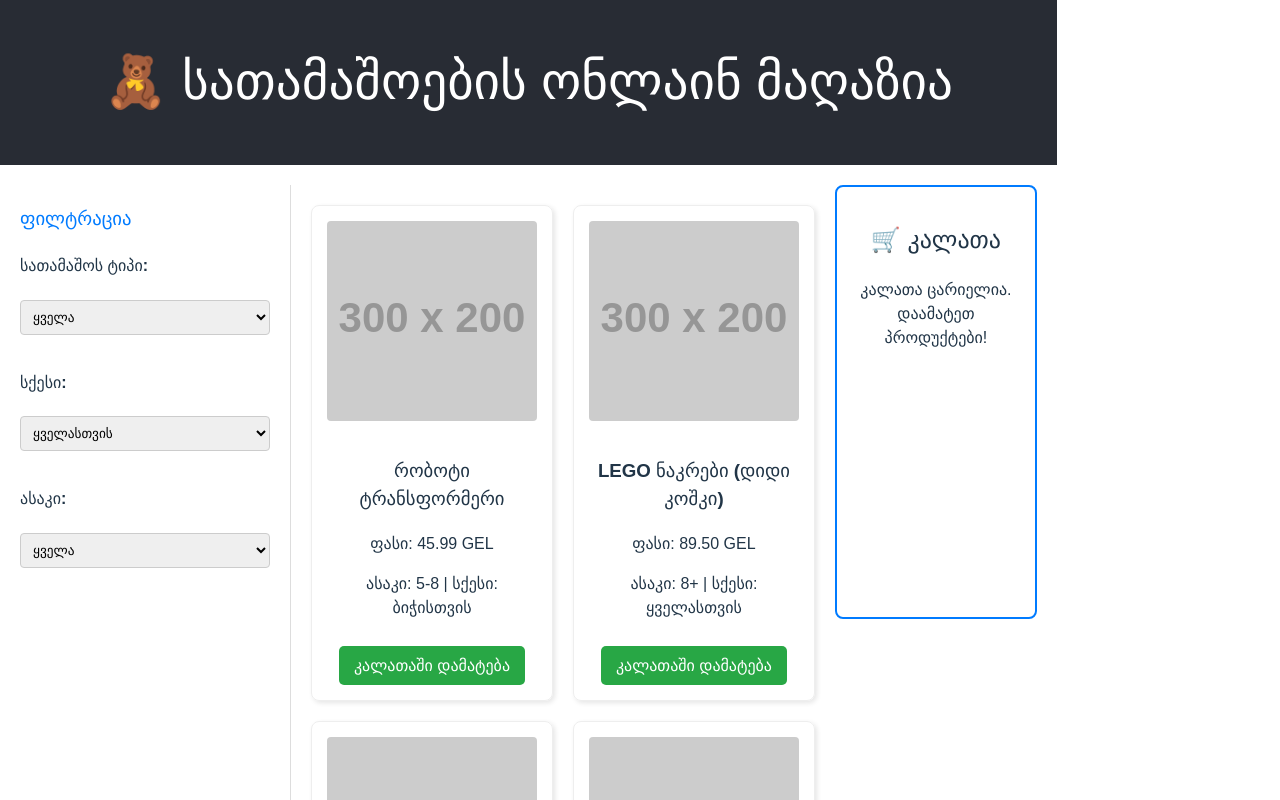
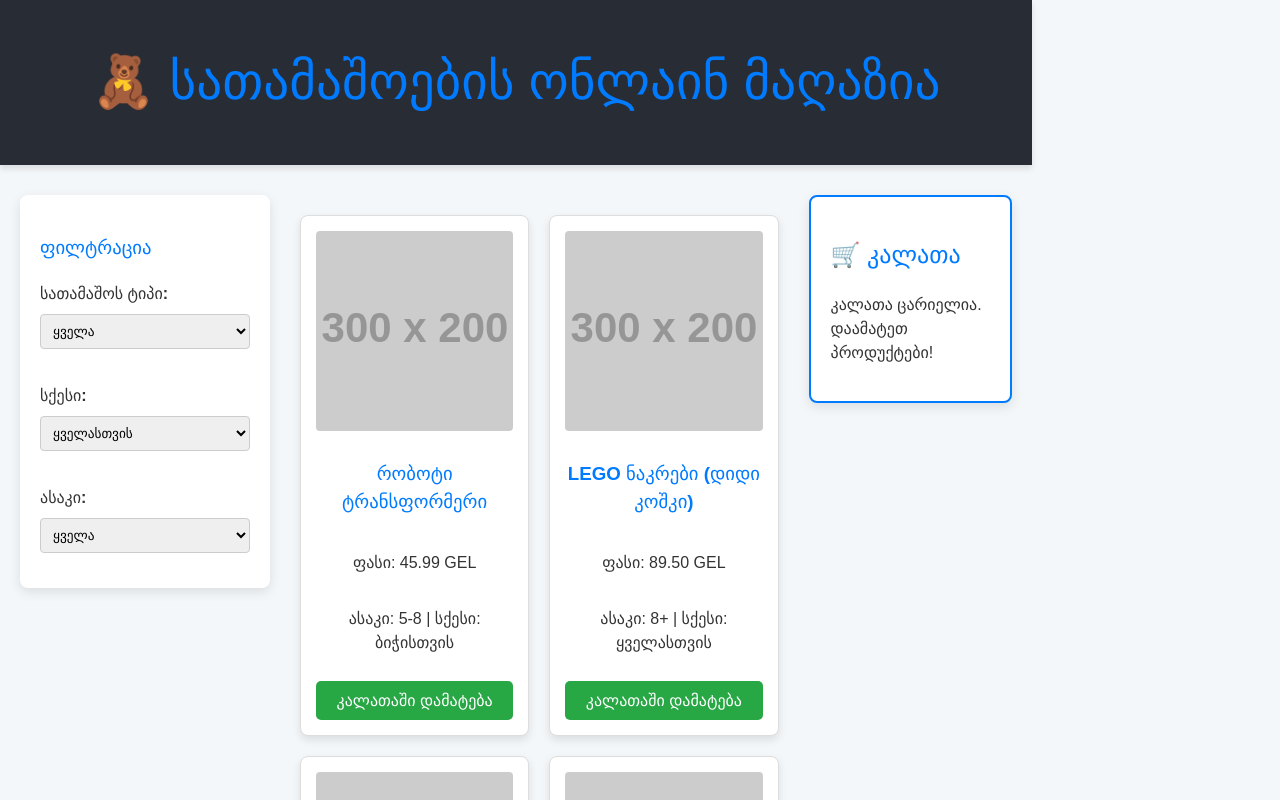
Before and after one commit to mariamiberidze/toys-store, a React (Vite) app: page / in a window 1280 px wide. Shown: the top 800 px of the page. Built offline with nearby package versions, Linux system fonts and the light colour scheme.

Commit message:
stilebis cvlileba

```diff
--- a/src/App.css
+++ b/src/App.css
@@ -1,115 +1,123 @@
+/* src/App.css - განახლებული გლობალური სტილები (გაუმჯობესებული დიზაინი) */
+
+/* --- RESET და ძირითადი სტილები --- */
+* {
+  box-sizing: border-box;
+}
+
+body {
+  margin: 0;
+  padding: 0;
+  font-family: 'Arial', sans-serif;
+  background-color: #f4f7f9; /* ღია ფონი */
+  color: #333;
+  min-height: 100vh; /* მთელი ეკრანის სიმაღლე */
+}
+
+h1, h2, h3 {
+  color: #007bff; /* ლურჯი აქცენტი */
+}
+
 .App {
-  font-family: sans-serif;
   text-align: center;
 }
 
+/* --- ღილაკების და სელექტორების გლობალური სტილები --- */
+button {
+  cursor: pointer;
+  padding: 10px 15px;
+  border: none;
+  border-radius: 5px;
+  transition: background-color 0.3s ease;
+  font-weight: bold;
+}
+
+select {
+  padding: 8px;
+  border: 1px solid #ccc;
+  border-radius: 4px;
+  margin-bottom: 15px;
+  width: 100%;
+}
+
+/* --- ჰედერი --- */
 .App-header {
   background-color: #282c34;
   padding: 20px;
   color: white;
-  margin-bottom: 20px;
+  margin-bottom: 30px;
+  box-shadow: 0 4px 6px rgba(0, 0, 0, 0.1);
 }
 
-/* მთავარი კონტეინერი (ფილტრები + კონტენტი) */
+/* --- მთავარი განლაგება (Main Container) --- */
 .main-container {
   display: flex;
-  max-width: 1200px;
-  margin: 0 auto;
-}
-
-/* ფილტრების გვერდითა პანელი */
-.filter-sidebar {
-  width: 250px;
-  padding: 20px;
-  border-right: 1px solid #ddd;
+  /* მაქსიმალური სიგანე 1400px, მაგრამ ეკრანის ზომის მიხედვით იცვლება */
+  max-width: 1400px;
+  margin: 0 auto; /* ცენტრში განთავსება */
+  padding: 0 20px 40px;
   text-align: left;
 }
 
-.filter-sidebar h3 {
-  margin-top: 0;
-  color: #007bff;
+/* --- კონტენტი (ფილტრები + პროდუქტები + კალათა) --- */
+.content {
+  display: flex;
+  flex-grow: 1; /* იკავებს დარჩენილ სივრცეს main-container-ში */
 }
 
-.filter-sidebar select {
-  width: 100%;
-  padding: 8px;
-  margin-bottom: 15px;
-  border-radius: 4px;
-  border: 1px solid #ccc;
+/* --- ფილტრაციის პანელი (მარცხენა საიდბარი) --- */
+.filter-sidebar {
+  width: 250px; /* ფიქსირებული სიგანე */
+  padding: 20px;
+  margin-right: 30px;
+  background-color: #ffffff;
+  border-radius: 8px;
+  box-shadow: 0 4px 12px rgba(0, 0, 0, 0.1);
+  height: fit-content; /* იკავებს მხოლოდ საჭირო სიმაღლეს */
+  position: sticky; /* დამაგრება სქროლის დროს */
+  top: 30px;
+}
+.filter-sidebar h4 {
+    margin-top: 20px;
+    margin-bottom: 8px;
+    color: #333;
 }
 
-/* კონტენტის ზონა (პროდუქტები + კალათა) */
-.content {
-  flex-grow: 1;
-  display: flex;
-  padding: 0 20px;
+
+/* --- პროდუქტების სია (ცენტრალური ნაწილი) --- */
+.product-section {
+  flex: 3; /* პროდუქტებს ენიჭება უფრო მეტი სიგანე */
+  margin-right: 30px;
 }
 
-.product-section {
-  flex: 3;
-  margin-right: 20px;
-}
-
-/* პროდუქტების სია */
 .product-list {
   display: grid;
+  /* სურათების რაოდენობა ავტომატურად გადანაწილდება 220px მინიმალური ზომით */
   grid-template-columns: repeat(auto-fill, minmax(220px, 1fr));
   gap: 20px;
   margin-top: 20px;
 }
 
-/* ერთი პროდუქტის ბარათი */
+.no-products {
+  color: #888;
+  font-size: 1.2em;
+  padding: 20px;
+}
+
+/* --- პროდუქტის ბარათი --- */
 .product-card {
-  border: 1px solid #eee;
+  border: 1px solid #ddd;
   padding: 15px;
   border-radius: 8px;
   text-align: center;
-  box-shadow: 2px 2px 5px rgba(0, 0, 0, 0.1);
+  box-shadow: 0 4px 8px rgba(0, 0, 0, 0.1);
+  background-color: white;
+  overflow: hidden;
+  display: flex;
+  flex-direction: column;
+  justify-content: space-between; /* ღილაკი ბოლოში იქნება */
 }
 
-.product-card button {
-  background-color: #28a745;
-  color: white;
-  border: none;
-  padding: 10px 15px;
-  cursor: pointer;
-  border-radius: 5px;
-  margin-top: 10px;
-}
-
-/* კალათის სექცია */
-.cart-section {
-  flex: 1;
-  border: 2px solid #007bff;
-  padding: 15px;
-  border-radius: 8px;
-  max-height: 400px; /* ფიქსირებული სიმაღლე */
-  overflow-y: auto; /* გადახვევის ზოლი */
-}
-
-.cart ul {
-  list-style: none;
-  padding: 0;
-}
-
-.cart li {
-  display: flex;
-  justify-content: space-between;
-  align-items: center;
-  padding: 8px 0;
-  border-bottom: 1px dashed #eee;
-}
-
-.cart .remove-btn {
-  background-color: #dc3545;
-  color: white;
-  border: none;
-  padding: 5px 10px;
-  cursor: pointer;
-  border-radius: 3px;
-  font-size: 0.8em;
-  margin-left: 10px;
-}
 .product-image {
   width: 100%;
   height: 200px;
@@ -117,3 +125,59 @@
   border-radius: 4px;
   margin-bottom: 10px;
 }
+
+.product-card .add-to-cart-btn {
+  background-color: #28a745;
+  color: white;
+  width: 100%;
+  margin-top: 10px;
+}
+
+/* --- კალათის სექცია (მარჯვენა საიდბარი) --- */
+.cart-section {
+  flex: 1; /* კალათას ენიჭება ნაკლები სიგანე */
+  max-width: 350px;
+  padding: 20px;
+  border-radius: 8px;
+  background-color: #ffffff;
+  box-shadow: 0 4px 12px rgba(0, 0, 0, 0.1);
+  height: fit-content;
+  position: sticky; /* დამაგრება სქროლის დროს */
+  top: 30px;
+  border: 2px solid #007bff; /* ლურჯი აქცენტის ჩარჩო */
+}
+
+.cart-items-list {
+  list-style: none;
+  padding: 0;
+  margin-top: 15px;
+}
+
+.cart-items-list li {
+  display: flex;
+  justify-content: space-between;
+  align-items: center;
+  padding: 10px 0;
+  border-bottom: 1px dashed #ddd;
+  font-size: 0.9em;
+}
+
+.cart-items-list li:last-child {
+  border-bottom: none;
+}
+
+.cart .remove-from-cart-btn {
+  background-color: #dc3545;
+  color: white;
+  padding: 3px 8px;
+  font-size: 0.75em;
+  margin-left: 10px;
+  border-radius: 3px;
+}
+
+.cart .checkout-btn {
+  background-color: #007bff;
+  color: white;
+  margin-top: 20px;
+  width: 100%;
+}
```
